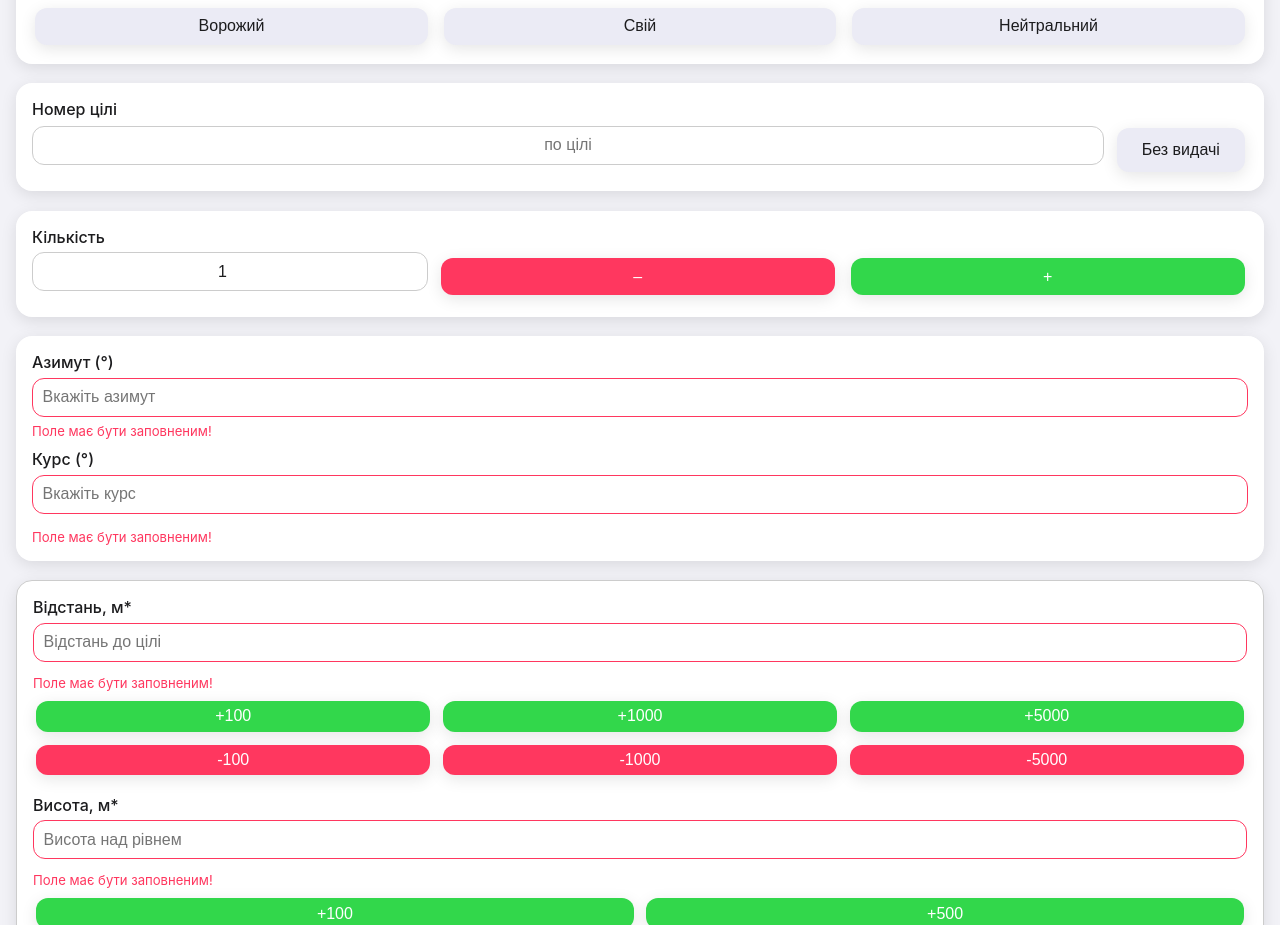
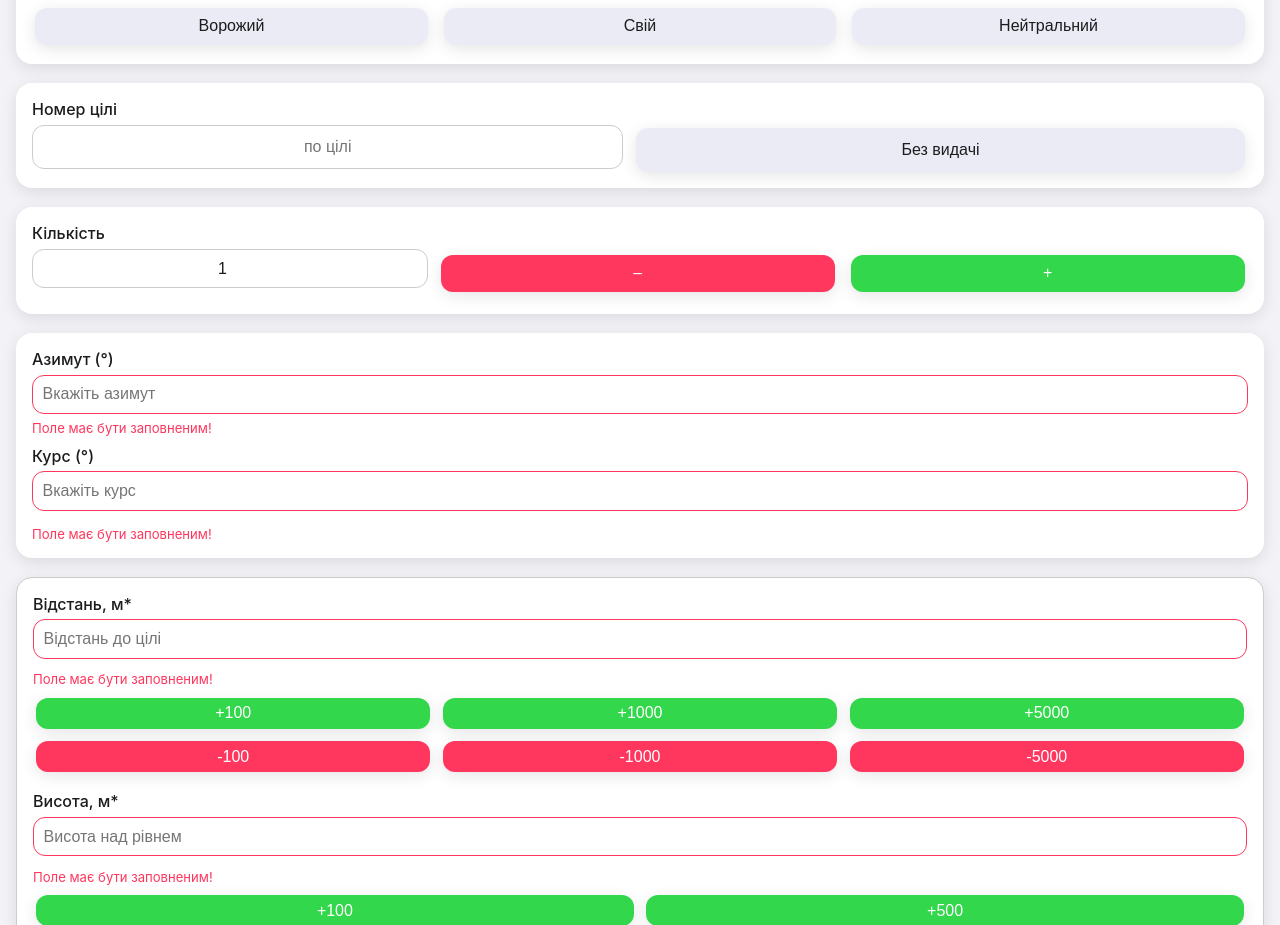
Before and after one commit to lolittajdm-alt/akviz0.2, a Next.js app: page / in a window 1280 px wide. Shown: the part 923-1848 px from the top of the page. Built offline with nearby package versions, Linux system fonts and the light colour scheme.

Commit message:
Update index.js

```diff
--- a/pages/index.js
+++ b/pages/index.js
@@ -438,7 +438,7 @@ export default function Home() {
       {/* ——— Номер цілі ——— */}
       <div style={cardStyle(theme)}>
   <label style={labelStyle(theme)}>Номер цілі</label>
-        <div style={{ display: "flex", gap: "0.6rem", alignItems: "center" }}>
+  <div style={{ display: "flex", gap: "0.6rem", alignItems: "stretch" }}>
     {!form.noIssue && (
       <input
         type="text"
@@ -449,7 +449,10 @@ export default function Home() {
         style={{
           ...inputStyle(theme),
           textAlign: "center",
-                flex: 1
+          flex: 1,
+          marginBottom: 0,
+          height: 44,
+          minWidth: 0
         }}
       />
     )}
@@ -463,12 +466,13 @@ export default function Home() {
       }
       style={{
         ...buttonStyle(theme),
-              height: 44,
         backgroundColor: form.noIssue ? theme.danger : theme.secondary,
         color: form.noIssue ? "#fff" : theme.label,
-              whiteSpace: "nowrap",
-              flex: form.noIssue ? 1 : "unset",
-              minWidth: 128
+        height: 44,
+        minWidth: 128,
+        marginBottom: 0,
+        alignSelf: "stretch",
+        padding: "0 1.2rem"
       }}
     >
       {form.noIssue ? "Видати номер" : "Без видачі"}
```
Lines whose indentation alone changed are shown as unchanged.
